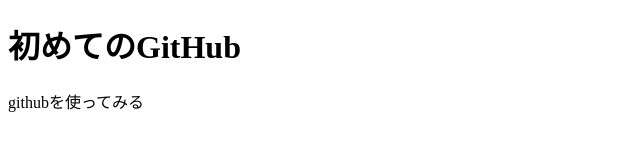
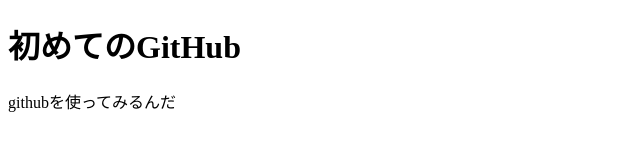
Before and after one commit to nyhide/nyhide.github.io, a plain HTML site: page index.html in a window 1280 px wide. Shown: the full height of the page, 0-640 px from the left. Drawn offline with Linux system fonts and the light colour scheme.

Commit message:
Pを追加しました。

```diff
--- a/index.html
+++ b/index.html
@@ -7,7 +7,7 @@
 </head>
 <body>
 <h1>初めてのGitHub</h1>
-<p>githubを使ってみる</p>
+<p>githubを使ってみるんだ</p>
 
 </body>
 </html>
```
Also changed, not shown: 1 other file.
